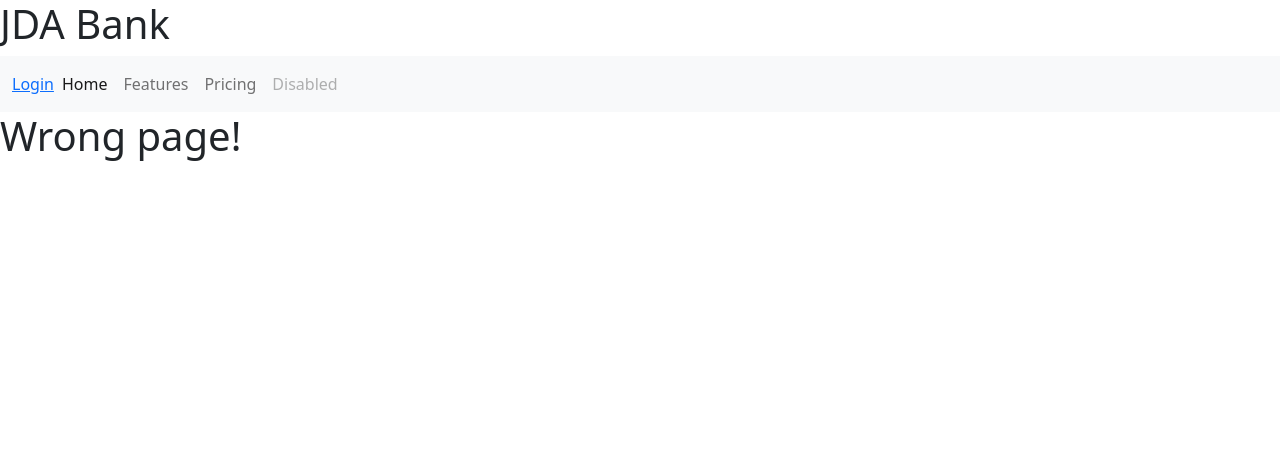
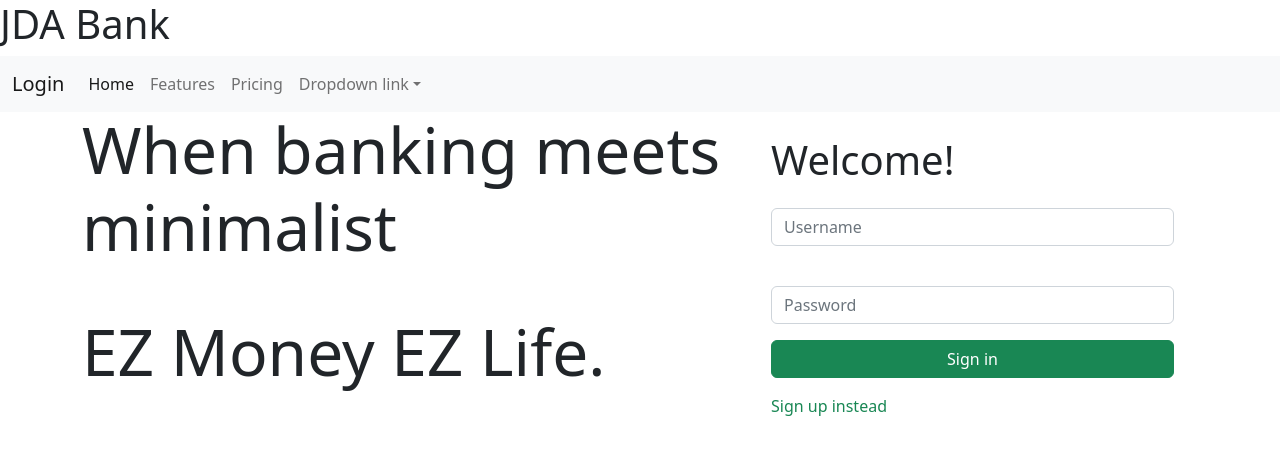
Before and after one commit to Nivix047/JDA-BANK-MERN, a React (Create React App) app in the folder client/: page /login in a window 1280 px wide. Shown: the top 454 px of the page. Built offline with nearby package versions, Linux system fonts and the light colour scheme.

Commit message:
Added Login page

```diff
--- a/client/public/index.html
+++ b/client/public/index.html
@@ -24,6 +24,12 @@
       work correctly both with client-side routing and a non-root public URL.
       Learn how to configure a non-root public URL by running `npm run build`.
     -->
+    <link rel="preconnect" href="https://fonts.googleapis.com" />
+    <link rel="preconnect" href="https://fonts.gstatic.com" crossorigin />
+    <link
+      href="https://fonts.googleapis.com/css2?family=Poppins&display=swap"
+      rel="stylesheet"
+    />
     <title>[CHANGE THIS!] | Project 3</title>
   </head>
   <body>
@@ -39,5 +45,15 @@
       To begin the development, run `npm start` or `yarn start`.
       To create a production bundle, use `npm run build` or `yarn build`.
     -->
+    <script
+      src="https://cdn.jsdelivr.net/npm/@popperjs/core@2.11.6/dist/umd/popper.min.js"
+      integrity="sha384-oBqDVmMz9ATKxIep9tiCxS/Z9fNfEXiDAYTujMAeBAsjFuCZSmKbSSUnQlmh/jp3"
+      crossorigin="anonymous"
+    ></script>
+    <script
+      src="https://cdn.jsdelivr.net/npm/bootstrap@5.2.2/dist/js/bootstrap.min.js"
+      integrity="sha384-IDwe1+LCz02ROU9k972gdyvl+AESN10+x7tBKgc9I5HFtuNz0wWnPclzo6p9vxnk"
+      crossorigin="anonymous"
+    ></script>
   </body>
 </html>
--- a/client/src/App.js
+++ b/client/src/App.js
@@ -11,6 +11,7 @@ import "./App.css";
 import Header from "./components/Header";
 import Navbar from "./components/Navbar";
 import Home from "./pages/Home";
+import Login from "./pages/Login";
 import About from "./pages/About";
 import Contact from "./pages/Contact";
 
@@ -45,7 +46,7 @@ function App() {
           <Navbar />
           <Routes>
             <Route path="/" element={<Home />} />
-            <Route path="/about" element={<About />} />
+            <Route path="/login" element={<Login />} />
             <Route path="/contact" element={<Contact />} />
             <Route path="*" element={<h1>Wrong page!</h1>} />
           </Routes>
--- a/client/src/components/Header/index.js
+++ b/client/src/components/Header/index.js
@@ -1,5 +1,3 @@
-import { Link } from "react-router-dom";
-
 function Header() {
   return <h1>JDA Bank</h1>;
 }
--- a/client/src/components/Navbar/index.js
+++ b/client/src/components/Navbar/index.js
@@ -4,31 +4,66 @@ function Navbar() {
   return (
     <nav className="navbar navbar-expand-lg bg-light">
       <div className="container-fluid">
-        <Link to="/">Login</Link>
+        <Link className="navbar-brand" href="#">
+          Login
+        </Link>
         <button
           className="navbar-toggler"
           type="button"
           data-bs-toggle="collapse"
-          data-bs-target="#navbarNavAltMarkup"
-          aria-controls="navbarNavAltMarkup"
+          data-bs-target="#navbarNavDropdown"
+          aria-controls="navbarNavDropdown"
           aria-expanded="false"
           aria-label="Toggle navigation"
         >
           <span className="navbar-toggler-icon"></span>
         </button>
-        <div className="collapse navbar-collapse" id="navbarNavAltMarkup">
-          <div className="navbar-nav">
+        <div className="collapse navbar-collapse" id="navbarNavDropdown">
+          <ul className="navbar-nav">
+            <li className="nav-item">
               <Link className="nav-link active" aria-current="page" href="#">
                 Home
               </Link>
+            </li>
+            <li className="nav-item">
               <Link className="nav-link" href="#">
                 Features
               </Link>
+            </li>
+            <li className="nav-item">
               <Link className="nav-link" href="#">
                 Pricing
               </Link>
-            <Link className="nav-link disabled">Disabled</Link>
-          </div>
+            </li>
+            <li className="nav-item dropdown">
+              <Link
+                className="nav-link dropdown-toggle"
+                href="#"
+                role="button"
+                data-bs-toggle="dropdown"
+                aria-expanded="false"
+              >
+                Dropdown link
+              </Link>
+              <ul className="dropdown-menu">
+                <li>
+                  <Link className="dropdown-item" href="#">
+                    Action
+                  </Link>
+                </li>
+                <li>
+                  <Link className="dropdown-item" href="#">
+                    Another action
+                  </Link>
+                </li>
+                <li>
+                  <Link className="dropdown-item" href="#">
+                    Something else here
+                  </Link>
+                </li>
+              </ul>
+            </li>
+          </ul>
         </div>
       </div>
     </nav>
--- a/client/src/pages/Login/index.js
+++ b/client/src/pages/Login/index.js
@@ -1 +1,66 @@
-import React, { useState } from "react";
+function Login() {
+  return (
+    <div className="container login-form">
+      <div className="row">
+        <div className="col-7">
+          <h1 className="display-3">
+            When
+            <span className="highlight"> banking</span>
+            <span> meets</span>
+            <br />
+            <span className="highlight"> minimalist</span>
+            <div className="mt-5">EZ Money EZ Life.</div>
+          </h1>
+        </div>
+        <div className="col">
+          <div className="col d-flex justify-content-center login-signup-form p-4">
+            <form className="login-form login-signup-form">
+              <div className="row">
+                <div className="col display-6">Welcome!</div>
+                <div className="mb-3">
+                  <label
+                    htmlFor="username-login"
+                    className="form-label"
+                  ></label>
+                  <input
+                    type="text"
+                    className="form-control"
+                    placeholder="Username"
+                    id="username-login"
+                  />
+                </div>
+                <div className="mb-3">
+                  <label
+                    htmlFor="password-login"
+                    className="form-label"
+                  ></label>
+                  <input
+                    type="password"
+                    className="form-control"
+                    placeholder="Password"
+                    id="password-login"
+                  />
+                </div>
+                <div className="form-group mb-3">
+                  <button type="submit" className="btn btn-success w-100">
+                    Sign in
+                  </button>
+                </div>
+                <div className="form-group">
+                  <a
+                    href="/signup"
+                    className="text-decoration-none signup-login-href text-success"
+                  >
+                    Sign up instead
+                  </a>
+                </div>
+              </div>
+            </form>
+          </div>
+        </div>
+      </div>
+    </div>
+  );
+}
+
+export default Login;
```
Lines whose indentation alone changed are shown as unchanged.
